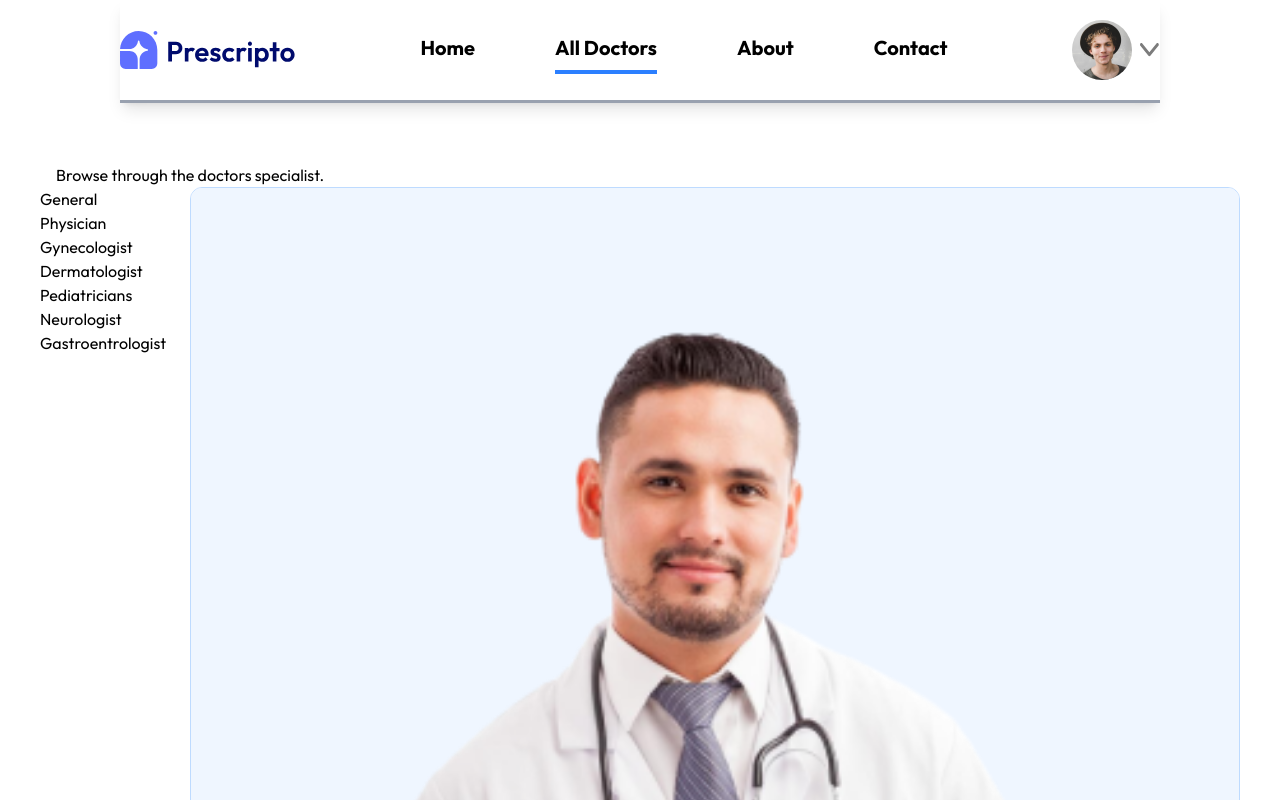
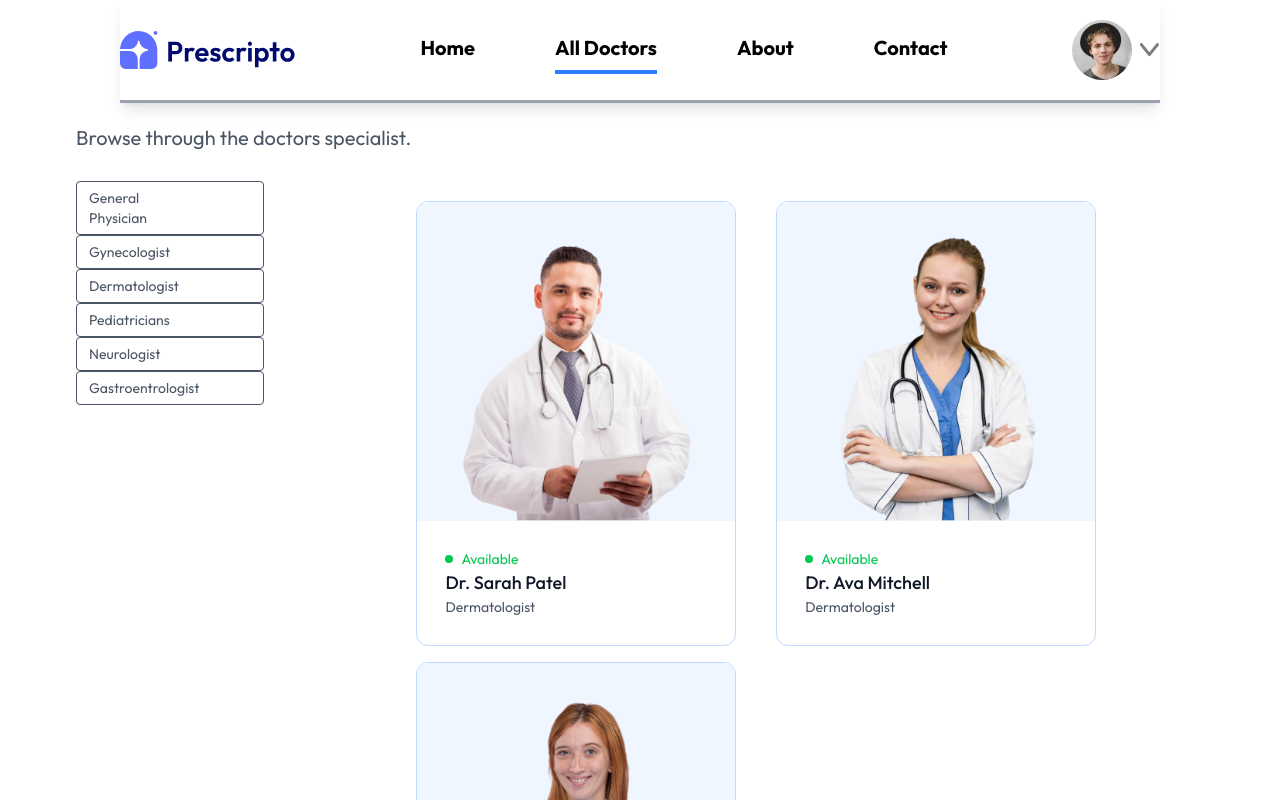
Before and after one commit to JagratiSharma16/Doctor_Appointment_System, a React (Vite) app in the folder Frontend/: page /doctors/Dermatologist in a window 1280 px wide. Shown: the top 800 px of the page. Built offline with nearby package versions, Linux system fonts and the light colour scheme.

Commit message:
doctors file

```diff
--- a/Frontend/src/pages/Doctors.jsx
+++ b/Frontend/src/pages/Doctors.jsx
@@ -19,18 +19,18 @@ const Doctors = () => {
     applyfilter()
   },[ doctors, speciality])
   return (
-    <div className='flex-row m-10 py-5 '>
-      <p className='px-4'>Browse through the doctors specialist.</p>
-      <div className='flex relative '>
-        <div className=''>
-          <p>General Physician</p>
-          <p>Gynecologist</p>
-          <p>Dermatologist</p>
-          <p>Pediatricians</p>
-          <p>Neurologist</p>
-          <p>Gastroentrologist</p>
+    <div className='px-19'>
+      <p className='text-gray-600 xl:text-[20px] 2xl:text-[30px]'>Browse through the doctors specialist.</p>
+      <div className='flex flex-col md:flex-row items-start gap-5 mt-5 xl:mt-7 2xl:mt-10'>
+        <div className='flex-col gap-4 text-sm text-gray-600'>
+          <p className={`w-[94vw] sm:w-auto pl-3 py-1.5 pr-16 border border-grey-300 rounded transition-all cursor-pointer`}>General Physician</p>
+          <p className={`w-[94vw] sm:w-auto pl-3 py-1.5 pr-16 border border-grey-300 rounded transition-all cursor-pointer`}>Gynecologist</p>
+          <p className={`w-[94vw] sm:w-auto pl-3 py-1.5 pr-16 border border-grey-300 rounded transition-all cursor-pointer`}>Dermatologist</p>
+          <p className={`w-[94vw] sm:w-auto pl-3 py-1.5 pr-16 border border-grey-300 rounded transition-all cursor-pointer`}>Pediatricians</p>
+          <p className={`w-[94vw] sm:w-auto pl-3 py-1.5 pr-16 border border-grey-300 rounded transition-all cursor-pointer`}>Neurologist</p>
+          <p className={`w-[94vw] sm:w-auto pl-3 py-1.5 pr-16 border border-grey-300 rounded transition-all cursor-pointer`}>Gastroentrologist</p>
         </div>
-        <div className='w-full grid grid-cols-auto gap-4 gap-y-6'>
+        <div className=' w-full grid xl:grid-cols-2 2xl:grid-cols-5 md:gap-2 lg:gap-4 pt-5 gap-y-6 px-7 md:ml-6 lg:ml-20 md:mr-6 lg:mr-20  sm-px-0  grid-cols-auto gap-4 '>
           {
             filterdoc.map((item, index) => (
               <div onClick={() => navigate(`/appointment/${item._id}`)} className="border border-blue-200 md:ml-6  rounded-xl overflow-hidden cursor-pointer hover:translate-y-[-15px] transition-all duration-300" key={index}>
```
